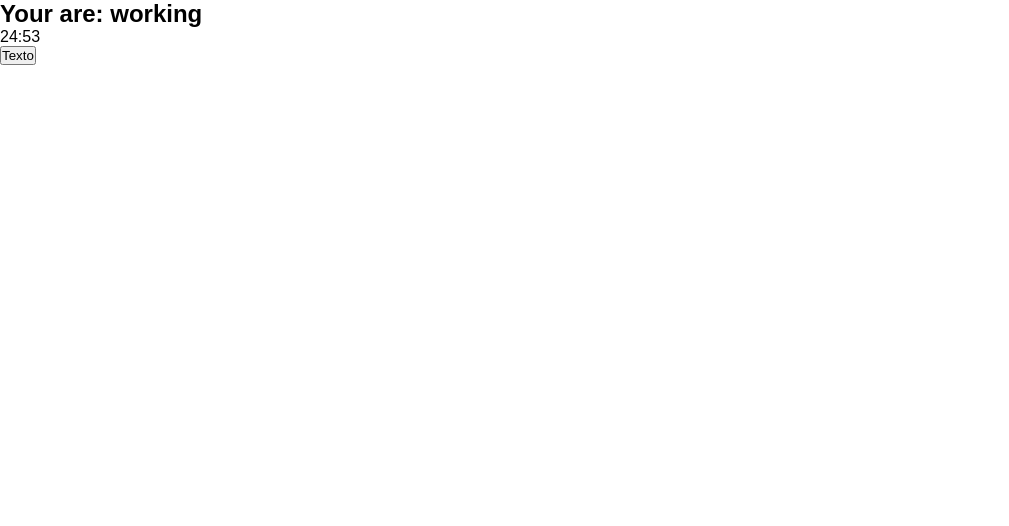
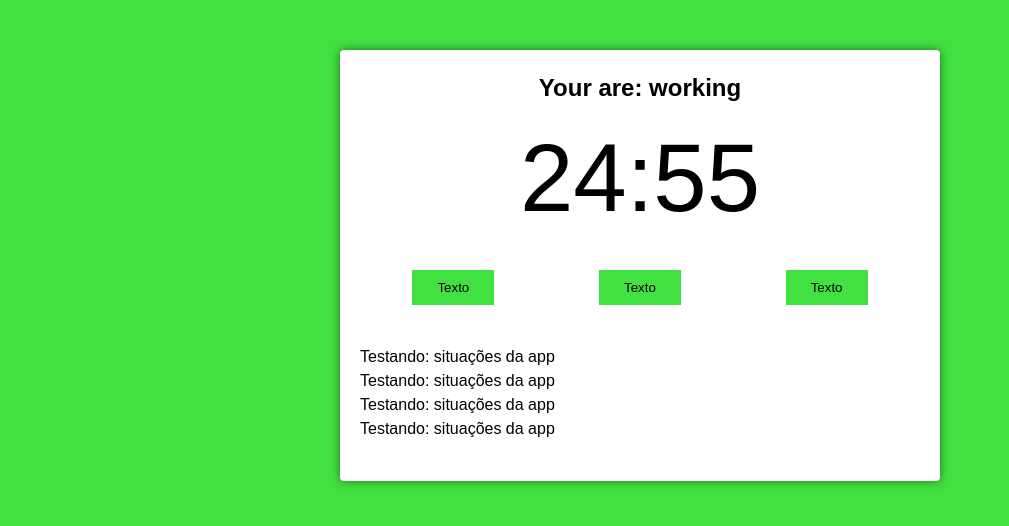
Before and after one commit to gui-s-antunes/pomodoro-simple-react, a React (Create React App) app: page / in a window 1280 px wide. Shown: the top 526 px of the page, without its empty margins (0-1009 px from the left). Built offline with nearby package versions, Linux system fonts and the light colour scheme.

Commit message:
css do pomodoro e estrutura da pag

```diff
--- a/src/components/pomodoro-timer.tsx
+++ b/src/components/pomodoro-timer.tsx
@@ -19,10 +19,22 @@
   }, 1000);
 
   return (
-    <div>
+    <div className="pomodoro">
       <h2>Your are: working</h2>
       <Timer mainTime={mainTime} />
-      <Button text="Texto" onClick={() => console.log('hehe boi')}></Button>
+
+      <div className="controls">
+        <Button text="Texto" onClick={() => console.log('hehe boi')}></Button>
+        <Button text="Texto" onClick={() => console.log('hehe boi')}></Button>
+        <Button text="Texto" onClick={() => console.log('hehe boi')}></Button>
+      </div>
+
+      <div className="details">
+        <p>Testando: situações da app</p>
+        <p>Testando: situações da app</p>
+        <p>Testando: situações da app</p>
+        <p>Testando: situações da app</p>
+      </div>
     </div>
   );
 }
--- a/src/index.css
+++ b/src/index.css
@@ -7,4 +7,63 @@
 
 body {
   font-family: sans-serif;
+  background-color: #41e141;
+  transition: background-color 300ms ease-in-out;
+  line-height: 1.5;
 }
+
+.container {
+  max-width: 640px;
+  margin: 0 auto;
+}
+
+.working {
+  background-color: #ef5d50;
+}
+
+.hidden{
+  display: none;
+}
+
+.pomodoro{
+  background-color: #fff;
+  margin: 50px 20px;
+  border-radius: 4px;
+  box-shadow: 0 0 10px rgba(0, 0, 0, .5);
+  padding: 20px;
+}
+
+.pomodoro h2{
+  font-size: 24px;
+  text-align: center;
+}
+
+.pomodoro .timer{
+  font-size: 6rem;
+  text-align: center;
+}
+
+.pomodoro .controls{
+  display: flex;
+  align-items: center;
+  justify-content: space-evenly;
+}
+
+.pomodoro button {
+  background-color: #41e141;
+  border: none;
+  cursor: pointer;
+  padding: 10px 25px;
+  color: #000;
+  transition: background-color 300ms ease-in-out;
+  margin: 20px auto;
+}
+
+.working .pomodoro button{
+  background-color: #ef5d50;
+  color: #fff;
+}
+
+.pomodoro .details {
+  margin: 20px 0;
+}
```
